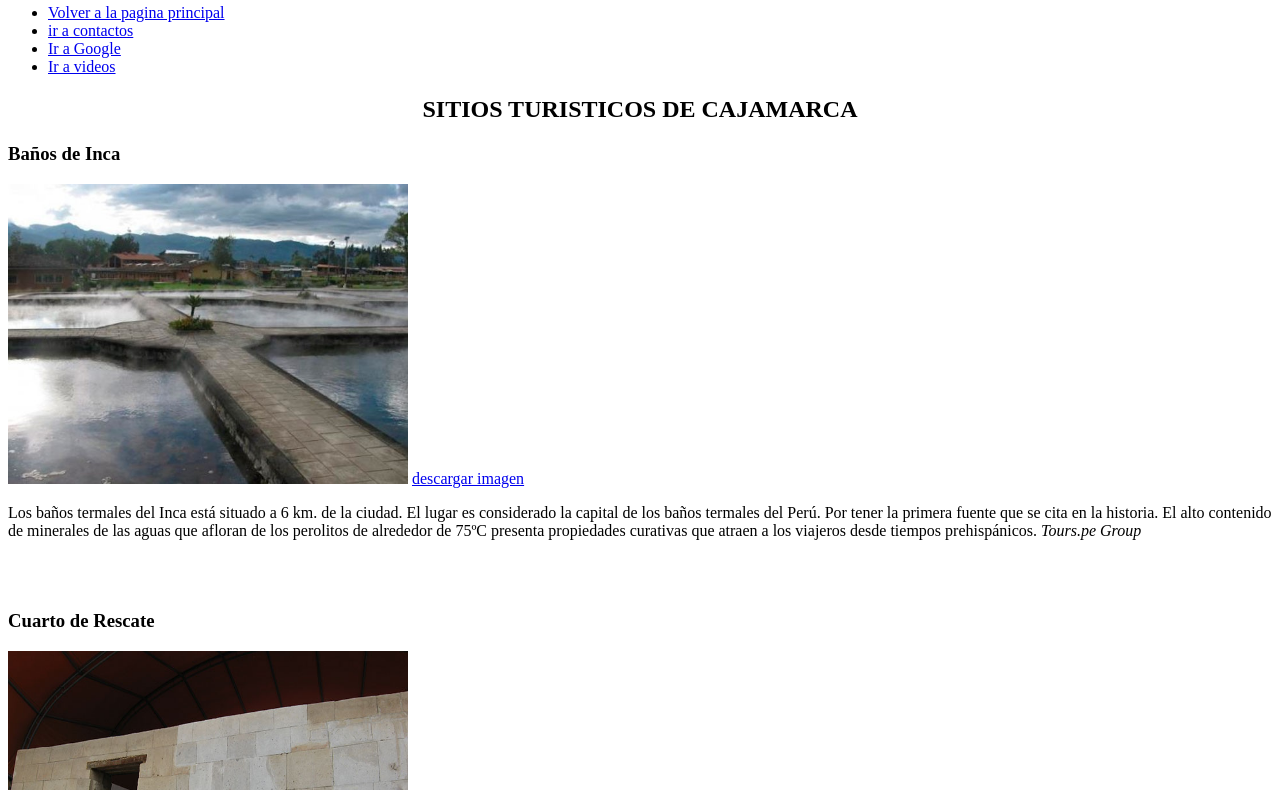
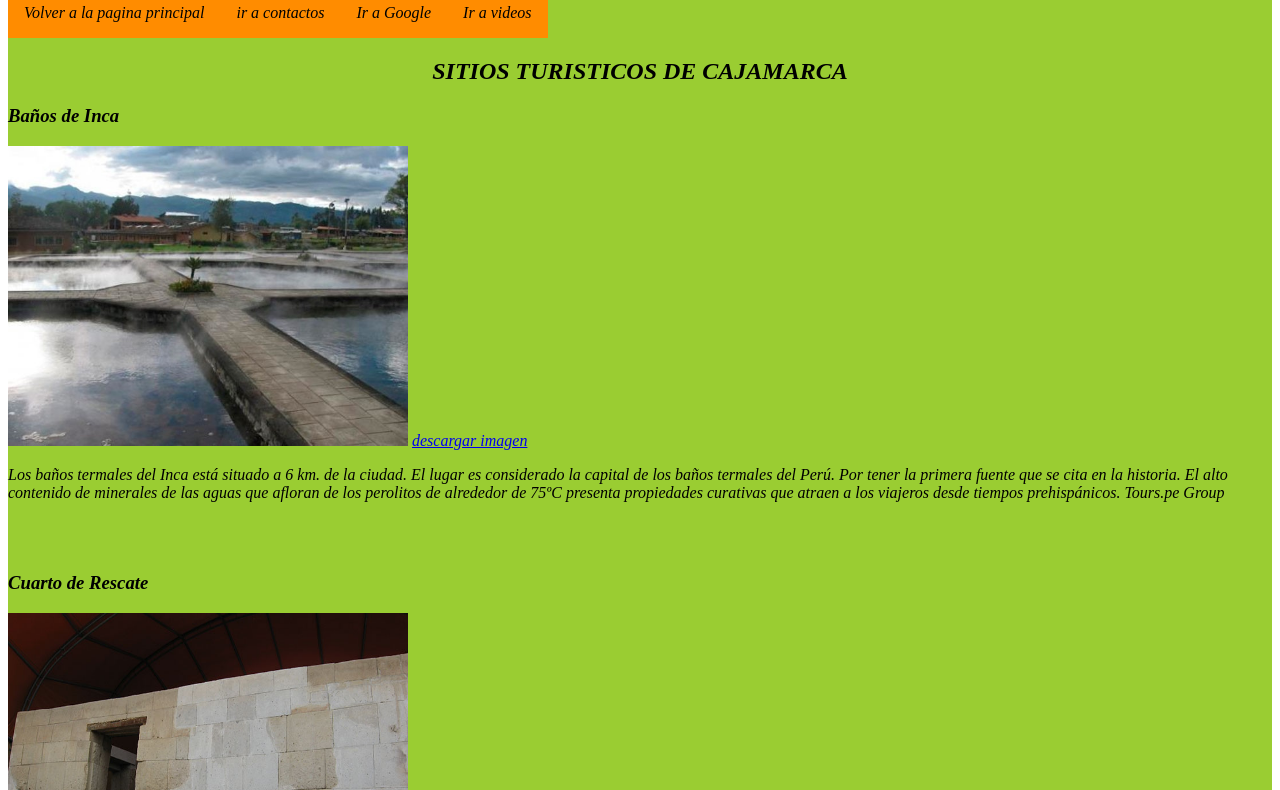
Before and after one commit to 03Romero/03Romero.github.io, a plain HTML site: page sitios_turisticos.html in a window 1280 px wide. Shown: the part 74-864 px from the top of the page. Drawn offline with Linux system fonts and the light colour scheme.

Commit message:
sitiostur

```diff
--- a/CSS/contactos.css
+++ b/CSS/contactos.css
@@ -3,3 +3,39 @@
     background-color: #9ACD32;
     font-style: italic;
 }
+
+.nenus {
+    list-style-type: none;
+    margin: 0;
+    padding: 0;
+    display: flex;
+    flex-direction: row, column;
+}
+
+.b,
+.c,
+.d {
+    display: block;
+    padding: 1em;
+    background-color: #FF8C00;
+    text-align: center;
+    margin: bottom: 0.2em;
+    text-decoration: none;
+    color: #000000
+}
+
+.b:hover {
+    background-color: #9932CC;
+}
+
+.c:hover {
+    background-color: #9932CC;
+}
+
+.d:hover {
+    background-color: #9932CC;
+}
+
+.fo {
+    background-color: #cfc8c8;
+}
--- a/CSS/style.css
+++ b/CSS/sitiosturisticos.css
@@ -1,4 +1,4 @@
-.contenedor1 {
+.contenedor {
     color: black;
     background-color: #9ACD32;
     font-style: italic;
@@ -10,10 +10,6 @@
     padding: 0;
     display: flex;
     flex-direction: row, column;
-}
-
-li {
-    flex-grow: 1;
 }
 
 .b,
@@ -44,50 +40,3 @@ li {
 .e:hover {
     background-color: #9932CC;
 }
-
-.cabecera {}
-
-.fotter {
-    background-color: saddlebrown
-}
-
-#main {
-    background-color: darkkhaki
-}
-
-#table {
-    background-color: aquamarine
-}
-
-h1 {
-    color: brown;
-    font-size: 23
-}
-
-h2 {
-    color: darkblue
-}
-
-h3 {
-    color: black;
-}
-
-h4 {
-    color: darkkhaki
-}
-
-a:link {
-    background-color: blue;
-    color: #ff0000;
-}
-
-a :visited {
-    background-color: burlywood;
-    color: #00ff00;
-}
-
-a:hover {
-    background-color: #ffffff;
-    color: #000066;
-    text-decoration: none;
-}
--- a/sitios_turisticos.html
+++ b/sitios_turisticos.html
@@ -7,7 +7,8 @@
     <title></title>
     <meta name="description" content="">
     <meta name="viewport" content="width=device-width, initial-scale=1">
-    <link rel="stylesheet" href="">
+    <link href="CSS/sitiosturisticos.css" rel="stylesheet" type="text/css" />
+
     <link rel="icon" type="image/ico" href="ing/favicon.ico" />
 </head>
 
@@ -20,13 +21,13 @@
             </div>
             <nav class="navegacion" role="navigation">
                 <ul class="nenus">
-                    <li><a href="index.html">Volver a la pagina principal </a></li>
-                    <li><a href="contactos.html">ir a contactos </a> </li>
+                    <li><a class="b" href="index.html">Volver a la pagina principal </a></li>
+                    <li><a class="c" href="contactos.html">ir a contactos </a> </li>
 
-                    <li><a href="http://google.com" target="_blank">Ir a Google </a> </li>
+                    <li><a class="d" href="http://google.com" target="_blank">Ir a Google </a> </li>
 
 
-                    <li><a href="#videos">Ir a  videos</a> </li>
+                    <li><a class="e" href="#videos">Ir a  videos</a> </li>
                 </ul>
             </nav>
         </header>
```
Also changed, not shown: contactos.html (+2 -2 lines).
